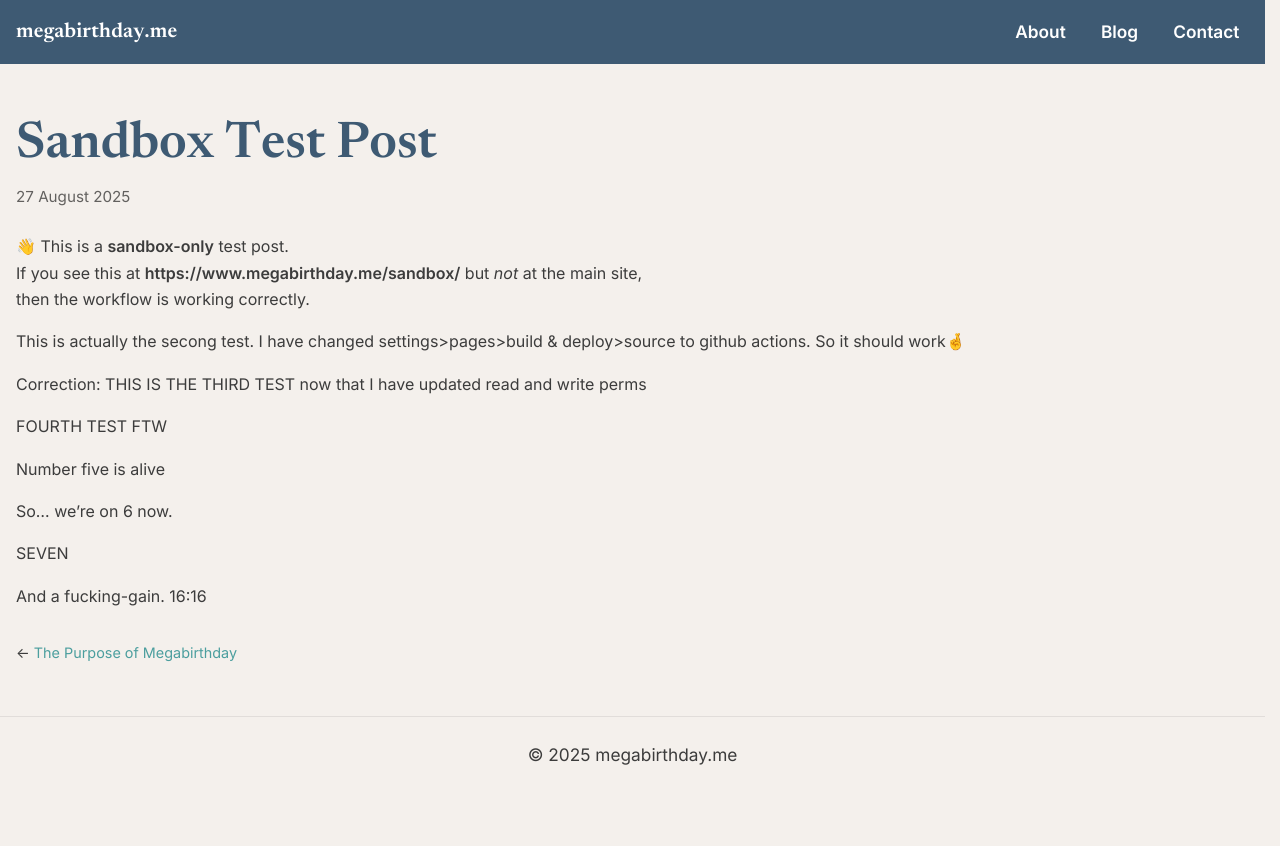
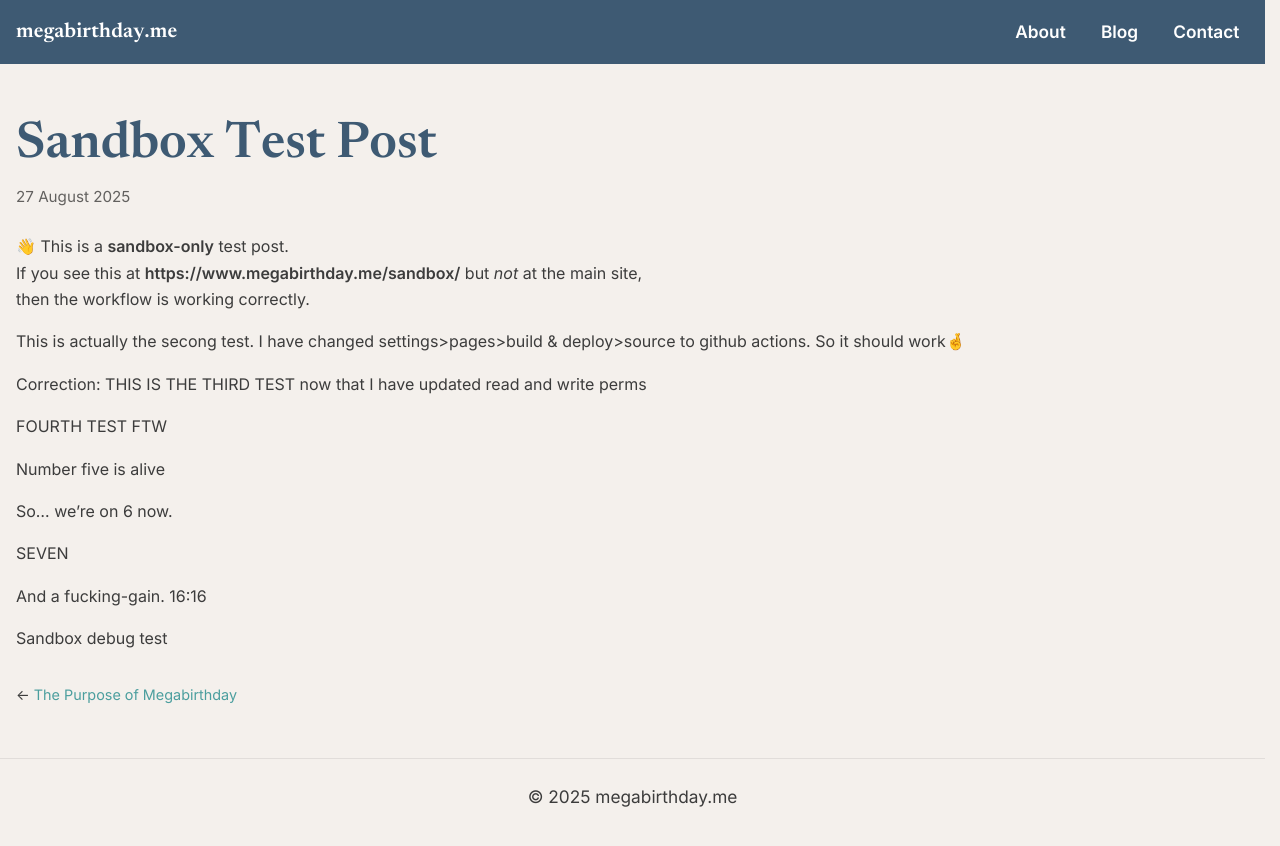
Before and after one commit to Vazool/megabirthday, a Jekyll site: the page built from _posts/2025-08-27-sandbox-test.md, in a window 1280 px wide. Shown: the top 846 px of the page. Built offline with Jekyll 4.4.1, drawn with Linux system fonts in a browser that asks for light colours.

Commit message:
Trigger debug workflow from sandbox

```diff
--- a/_posts/2025-08-27-sandbox-test.md
+++ b/_posts/2025-08-27-sandbox-test.md
@@ -21,3 +21,5 @@ So... we're on 6 now.
 SEVEN
 
 And a fucking-gain. 16:16
+
+Sandbox debug test
```
